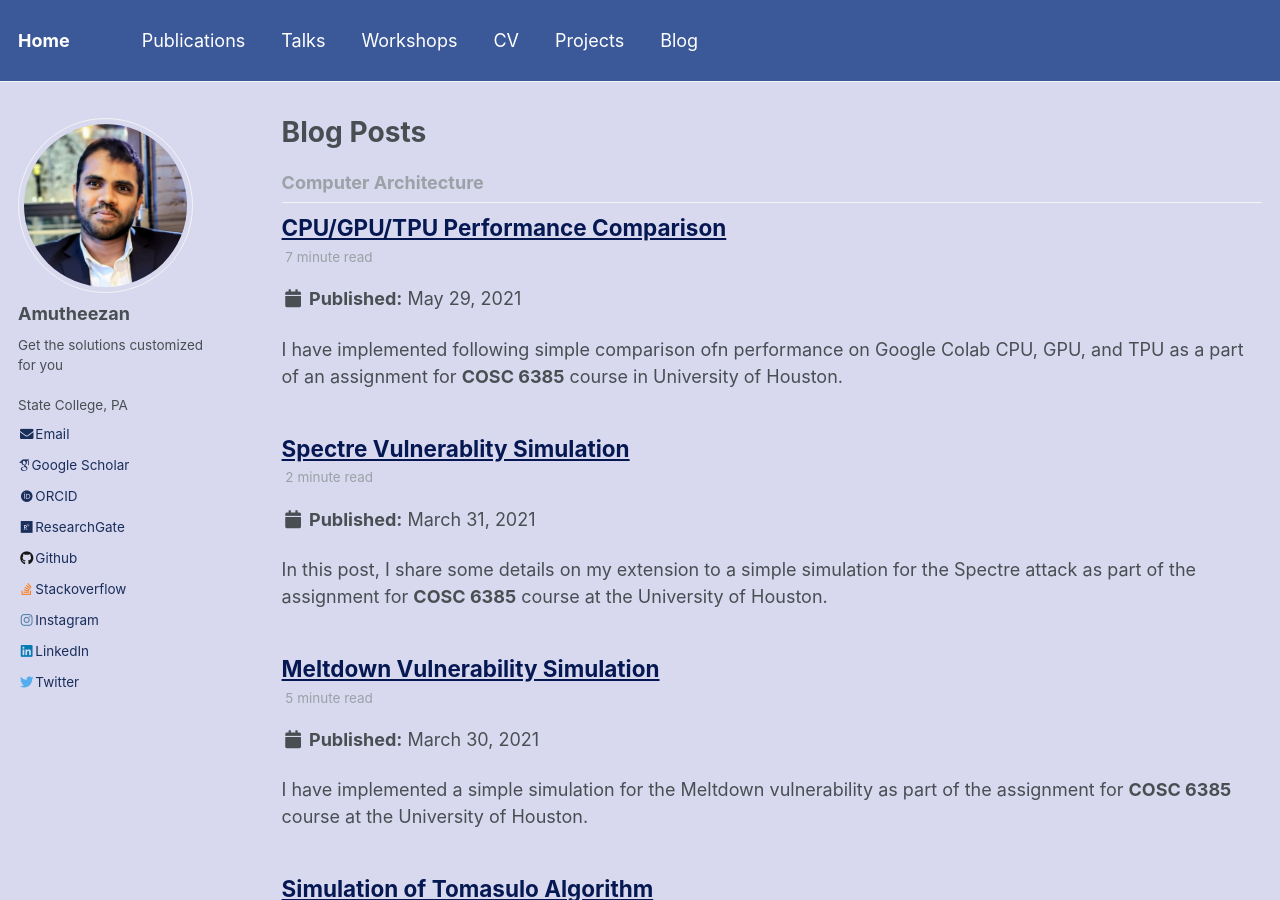
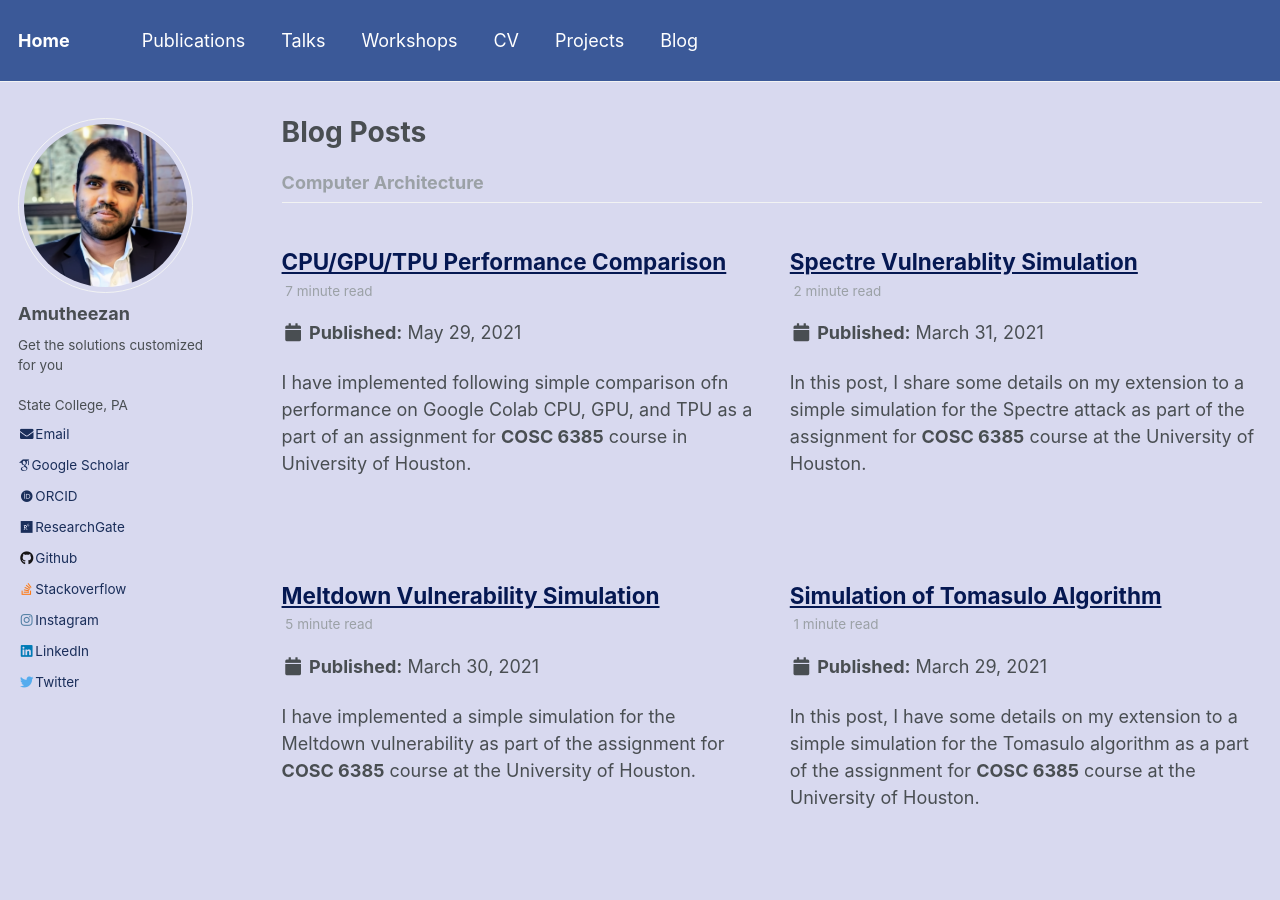
Before and after one commit to Amutheezan/amutheezan.github.io, a Jekyll site: the page built from _pages/category-archive.html, in a window 1280 px wide and 900 px high. Built offline with Jekyll 4.4.1, drawn with Linux system fonts in a browser that asks for light colours; some web fonts are replaced; formulas are drawn with MathJax 3.

Commit message:
Update category-archive.html

```diff
--- a/_pages/category-archive.html
+++ b/_pages/category-archive.html
@@ -11,7 +11,13 @@ author_profile: true
 {% for category in group_names %}
   {% assign posts = group_items[forloop.index0] %}
   <h2 id="{{ category | slugify }}" class="archive__subtitle">{{ category }}</h2>
-  {% for post in posts %}
-    {% include archive-single.html %}
-  {% endfor %}
+
+  <div class="post-grid" style="display: flex; flex-wrap: wrap; gap: 2rem;">
+    {% for post in posts %}
+      <div class="post-item" style="flex: 1 1 calc(50% - 1rem); box-sizing: border-box;">
+        {% include archive-single.html %}
+      </div>
+    {% endfor %}
+  </div>
+
 {% endfor %}
```
